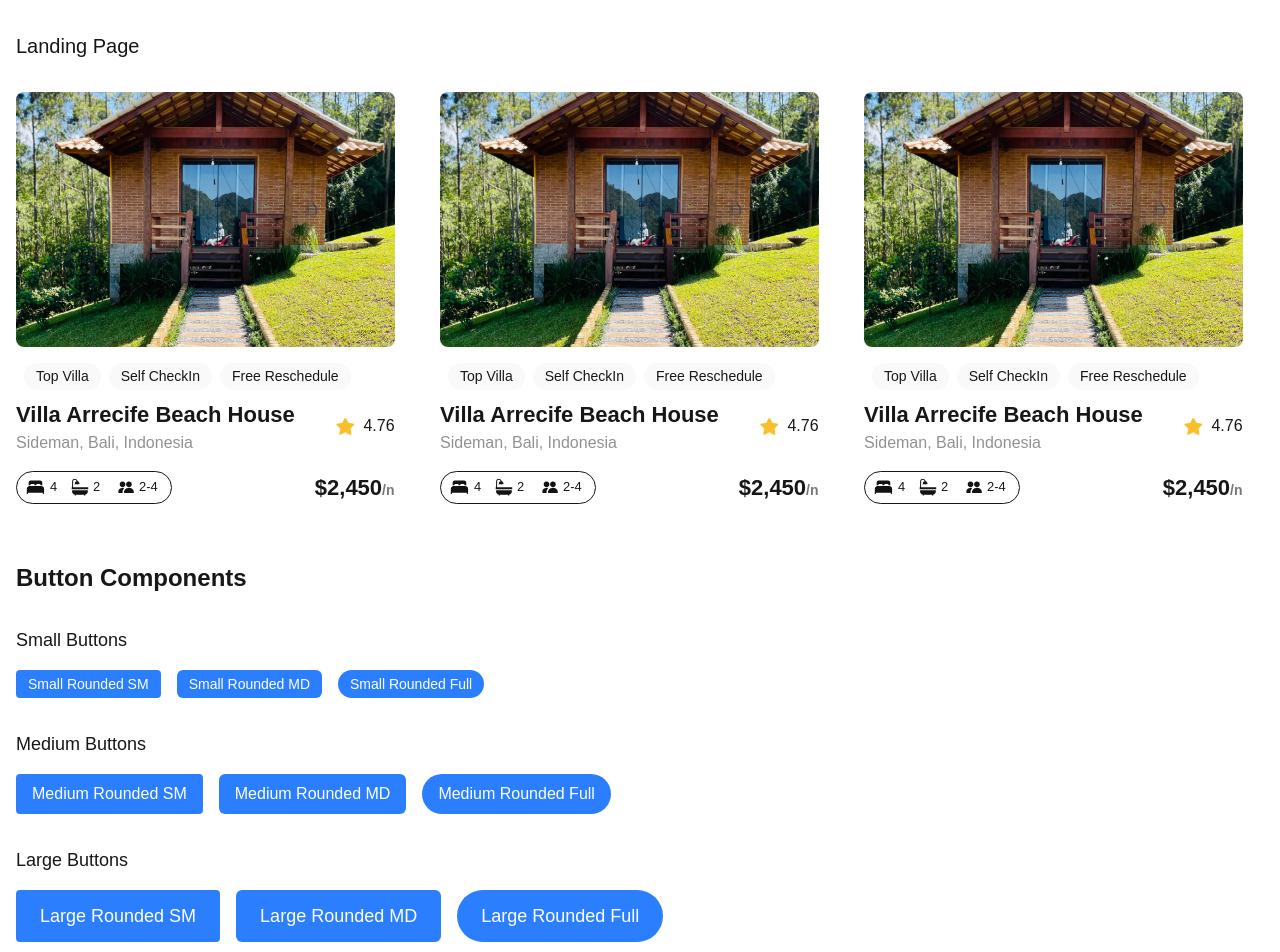
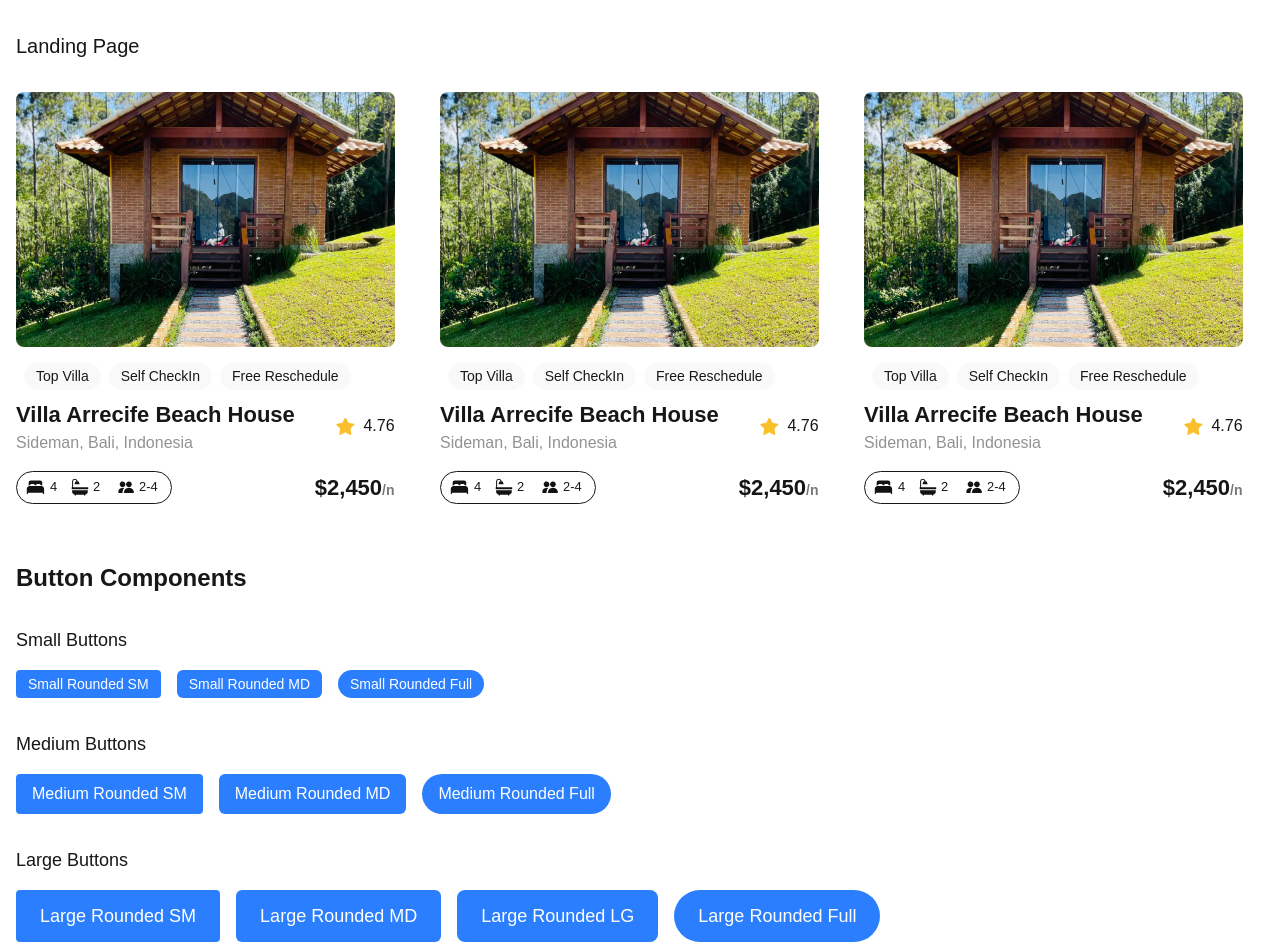
Before and after one commit to BBBenson/alx-project-0x00-setup, a Next.js app in the folder alx-project-0x00/: page /landing in a window 1280 px wide. Shown: the top 952 px of the page. Built offline with nearby package versions, Linux system fonts and the light colour scheme.

Commit message:
update btn,landing, index

```diff
--- a/alx-project-0x00/components/Button.tsx
+++ b/alx-project-0x00/components/Button.tsx
@@ -1,12 +1,7 @@
 import type React from "react"
-// Define ButtonProps locally if not exported from "@/interfaces"
-export interface ButtonProps {
-  title: string;
-  size?: "small" | "medium" | "large";
-  shape?: "rounded-sm" | "rounded-md" | "rounded-full";
-}
+import type { ButtonProps } from "@/interfaces"
 
-const Button: React.FC<ButtonProps> = ({ title, size = "medium", shape = "rounded-md" }) => {
+const Button: React.FC<ButtonProps> = ({ title, size = "medium", shape = "rounded-md", styles = "" }) => {
   // Size classes
   const sizeClasses = {
     small: "px-3 py-1 text-sm",
@@ -18,13 +13,14 @@ const Button: React.FC<ButtonProps> = ({ title, size = "medium", shape = "rounde
   const shapeClasses = {
     "rounded-sm": "rounded-sm",
     "rounded-md": "rounded-md",
+    "rounded-lg": "rounded-lg",
     "rounded-full": "rounded-full",
   }
 
   const baseClasses =
     "bg-blue-500 text-white font-medium hover:bg-blue-600 transition-colors duration-200 focus:outline-none focus:ring-2 focus:ring-blue-500 focus:ring-opacity-50"
 
-  const combinedClasses = `${baseClasses} ${sizeClasses[size]} ${shapeClasses[shape]}`
+  const combinedClasses = `${baseClasses} ${sizeClasses[size]} ${shapeClasses[shape]} ${styles}`
 
   return <button className={combinedClasses}>{title}</button>
 }
--- a/alx-project-0x00/interfaces/index.ts
+++ b/alx-project-0x00/interfaces/index.ts
@@ -4,7 +4,7 @@ export interface PillProps {
 
 export interface ButtonProps {
   title: string
-  size?: "small" | "medium" | "large"
-  shape?: "rounded-sm" | "rounded-md" | "rounded-lg" | "rounded-full"
-  styles?: string
+  size: "small" | "medium" | "large"
+  shape: "rounded-sm" | "rounded-md" | "rounded-lg" | "rounded-full"
+  styles: string
 }
--- a/alx-project-0x00/pages/landing.tsx
+++ b/alx-project-0x00/pages/landing.tsx
@@ -44,6 +44,7 @@ const Landing: React.FC = () => {
           <div className="flex flex-wrap gap-4">
             <Button title="Large Rounded SM" size="large" shape="rounded-sm" />
             <Button title="Large Rounded MD" size="large" shape="rounded-md" />
+            <Button title="Large Rounded LG" size="large" shape="rounded-lg" />
             <Button title="Large Rounded Full" size="large" shape="rounded-full" />
           </div>
         </div>
```
